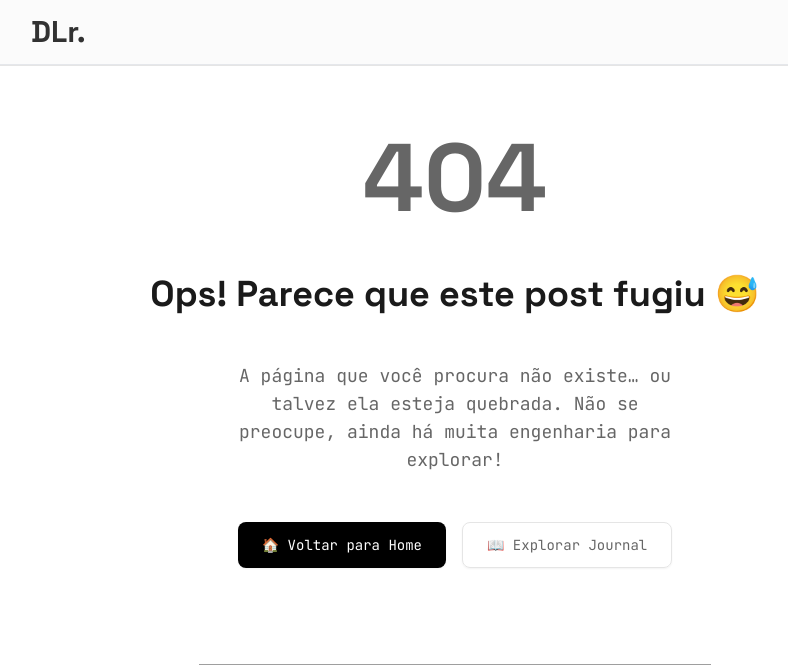
After one commit to delcioleonardorofino/Journal, a Flask app: template backend/templates/erro-404.html in a window 1280 px wide. The commit adds this page. Shown: the top 665 px of the page, without its empty margins (185-973 px from the left). Run offline with Flask 3, Linux system fonts and the light colour scheme; the template is opened without the code that fills it, so the values that code supplies are empty; some libraries are stand-ins or nearby versions; grey boxes are pictures that could not be loaded.

Commit message:
Updated some features as you can see

```diff
--- a/backend/main.py
+++ b/backend/main.py
@@ -3,6 +3,9 @@ from .utils import load_posts, all_posts
 
 app = Flask(__name__)
 
+@app.errorhandler(404)
+def error(e):
+    return render_template('erro-404.html'), 404
 
 @app.get('/')
 def home():
@@ -12,6 +15,8 @@ def home():
 def get_posts():
     return render_template('posts.html', posts=all_posts)
 
+
+
 @app.get('/posts/<int:id>')
 def get_post(id):
 
@@ -19,7 +24,7 @@ def get_post(id):
     post = load_posts(id)
 
     if post is None:
-        abort(404)
+        abort (404)
 
     if "HX-Request" in request.headers:
         return render_template('partial_post.html', posts=posts, post = post)
--- a/backend/posts/002-compiladores.md
+++ b/backend/posts/002-compiladores.md
@@ -1,5 +1,5 @@
 ---
-id: 3
+id: 2
 title: Compiladores - como o teu código vira coisa que a máquina entende
 date: 23 de Janeiro de 2026
 description: Descobre como os compiladores transformam teu código em instruções que o computador consegue seguir e por que eles são tão exigentes.
--- a/backend/posts/003-anything.md
+++ b/backend/posts/003-anything.md
@@ -1,5 +1,5 @@
 ---
-id: 2
+id: 3
 title: Desenvolvimento vs Produção - os bugs que te pegam desprevenido
 date: 18 de Janeiro de 2026
 description: Entenda por que o que funciona na sua máquina de desenvolvimento nem sempre funciona em produção e por que os bugs aparecem nos piores momentos.
--- /dev/null
+++ b/backend/templates/erro-404.html
@@ -0,0 +1,44 @@
+{% extends "base.html" %}
+
+{% block main %}
+<main class="max-w-container mx-auto px-8 md:px-18 py-16 flex flex-col items-center gap-12 text-center">
+
+  <!-- Número 404 -->
+  <h1 class="font-display font-bold text-6xl md:text-8xl text-text-muted">
+    404
+  </h1>
+
+  <!-- Mensagem divertida -->
+  <h2 class="font-display font-bold text-2xl md:text-4xl text-text-primary">
+    Ops! Parece que este post fugiu 😅
+  </h2>
+
+  <p class="text-text-muted text-base font-mono md:text-lg max-w-md">
+    A página que você procura não existe… ou talvez ela esteja quebrada.
+    Não se preocupe, ainda há muita engenharia para explorar!
+  </p>
+
+  <!-- Call to Action -->
+  <div class="flex flex-col md:flex-row gap-4">
+
+    <!-- Voltar para Home -->
+    <a href="/"
+       class="flex justify-center items-center gap-2 px-6 py-3 rounded-md bg-black text-white font-mono text-sm shadow-sm hover:shadow-lg transition hover:bg-text-primary hover:text-surface active:scale-95">
+      🏠 Voltar para Home
+    </a>
+
+    <!-- Ir para Journal -->
+    <a href="/posts"
+       class="flex justify-center items-center gap-2 px-6 py-3 rounded-md border border-border text-text-muted font-mono text-sm shadow-sm hover:shadow-lg transition hover:bg-text-primary hover:text-surface active:scale-95">
+      📖 Explorar Journal
+    </a>
+
+  </div>
+
+  <!-- Ilustração divertida -->
+  <img src="/static/assets/undraw_page_not_found_re_e9o6.png"
+       alt="Página não encontrada"
+       class="w-full max-w-lg mt-12 grayscale transition hover:grayscale-0"/>
+
+</main>
+{% endblock %}
--- a/backend/templates/posts.html
+++ b/backend/templates/posts.html
@@ -46,7 +46,8 @@
                     <div class="absolute left-0 top-2 md:top-4 w-4 h-4 bg-text-primary rounded-full border-2 border-white shadow-md"></div>
 
                     <!-- Card de conteúdo -->
-                     <a href="/posts/{{post.id}}" class="cursor-pointer">
+                    <p class="font-mono text-sm text-text-muted">{{post.id|safe}}</p>
+                    <a href="/posts/{{post.id}}" class="cursor-pointer">
                          <div class="bg-surface p-4 md:p-6 rounded-md shadow-sm hover:shadow-lg transition">
                             <div class="flex flex-col flex-wrap justify-between">
                                 <div class="flex flex-row text-text-muted justify-between">
```
Also changed, not shown: backend/templates/index.html (+9 -9 lines).
